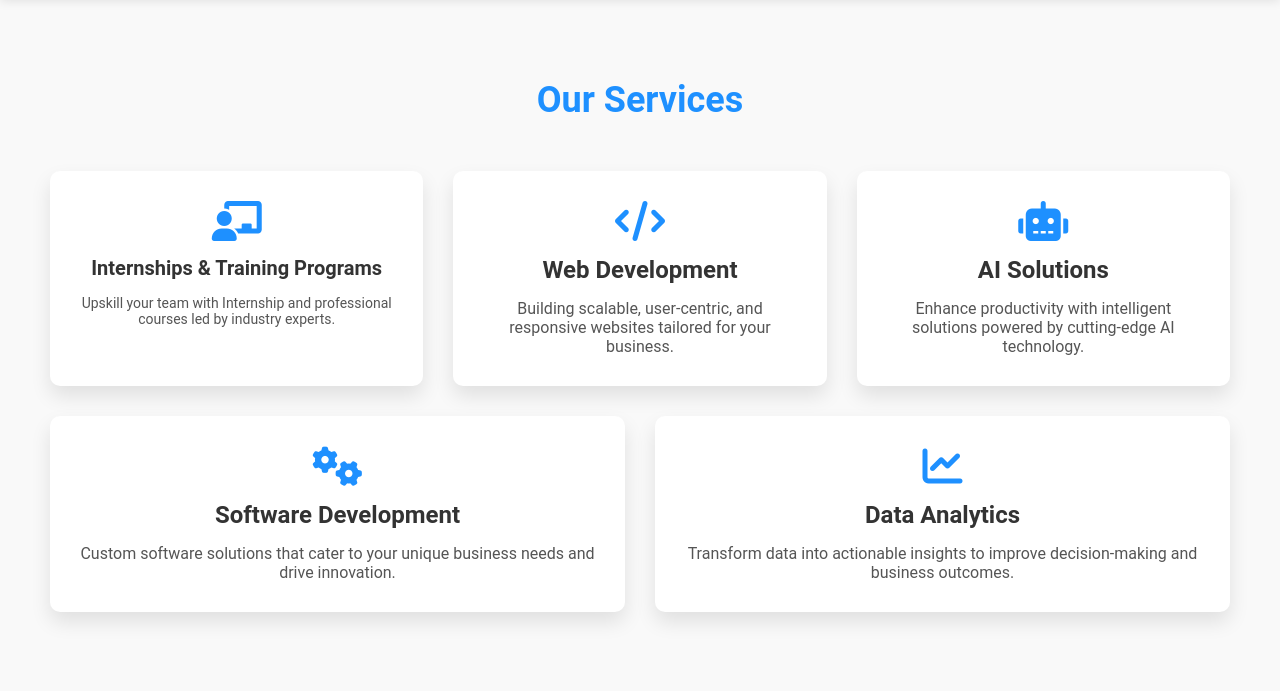
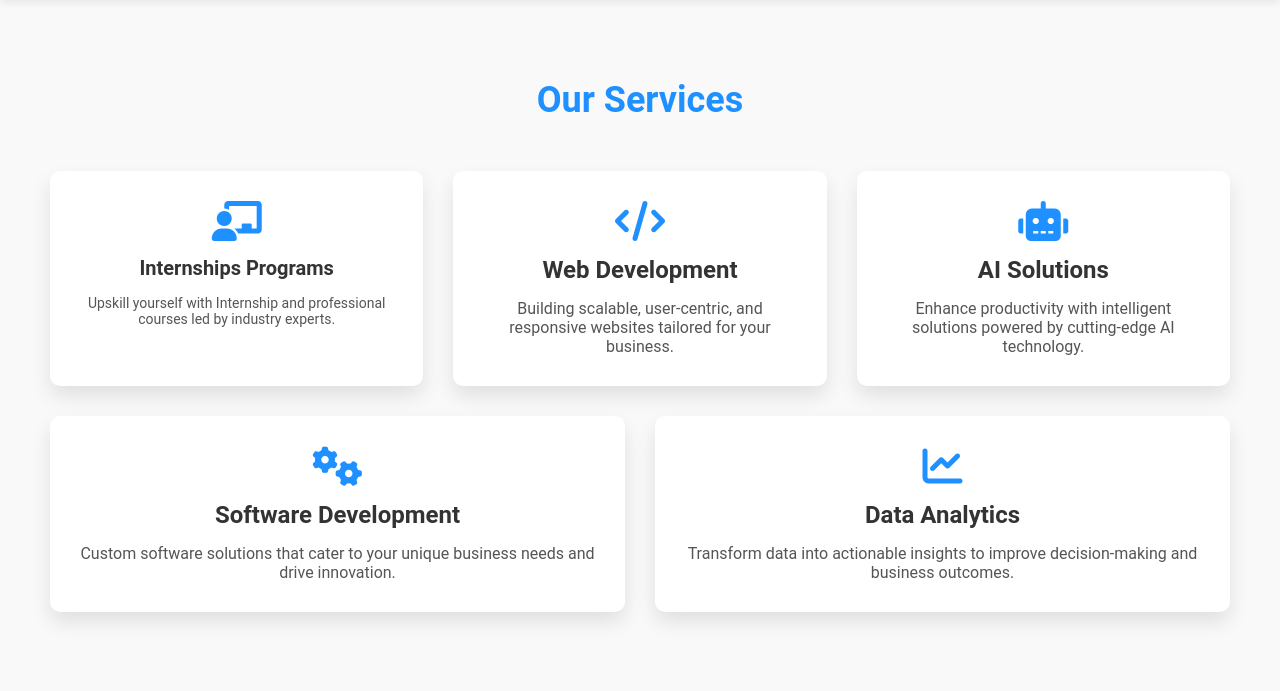
Before and after one commit to ghanshyamvaja11/CodMinds, a Django app: page /servicies/ in a window 1280 px wide. Shown: the part 80-771 px from the top of the page. Run offline with Django 5.2, Linux system fonts and the light colour scheme; parts of the project's set-up code (start-up, migrations or seed data) failed here and were passed over.

Commit message:
services update

```diff
--- a/entry/templates/index.html
+++ b/entry/templates/index.html
@@ -514,8 +514,8 @@
     <div class="services-container">
       <div class="service">
         <i class="fas fa-chalkboard-teacher"></i>
-        <h3 style="font-size: 20px;">Internships & Training Programs</h3>
-        <p style="font-size: 14px;">Upskill your team with Internship and professional courses led by industry experts.</p>
+        <h3 style="font-size: 20px;">Internships Programs</h3>
+        <p style="font-size: 14px;">Upskill yourself with Internship led by industry experts.</p>
       </div>
       <div class="service">
         <i class="fas fa-code"></i>
--- a/entry/templates/services.html
+++ b/entry/templates/services.html
@@ -8,8 +8,8 @@
     <!-- Training Programs Service -->
     <div class="service">
         <i class="fas fa-chalkboard-teacher"></i>
-        <h3 style="font-size: 20px;">Internships & Training Programs</h3>
-        <p style="font-size: 14px;">Upskill your team with Internship and professional courses led by industry experts.</p>
+        <h3 style="font-size: 20px;">Internships Programs</h3>
+        <p style="font-size: 14px;">Upskill yourself with Internship and professional courses led by industry experts.</p>
       </div>
 
     <!-- Web Development Service -->
```
